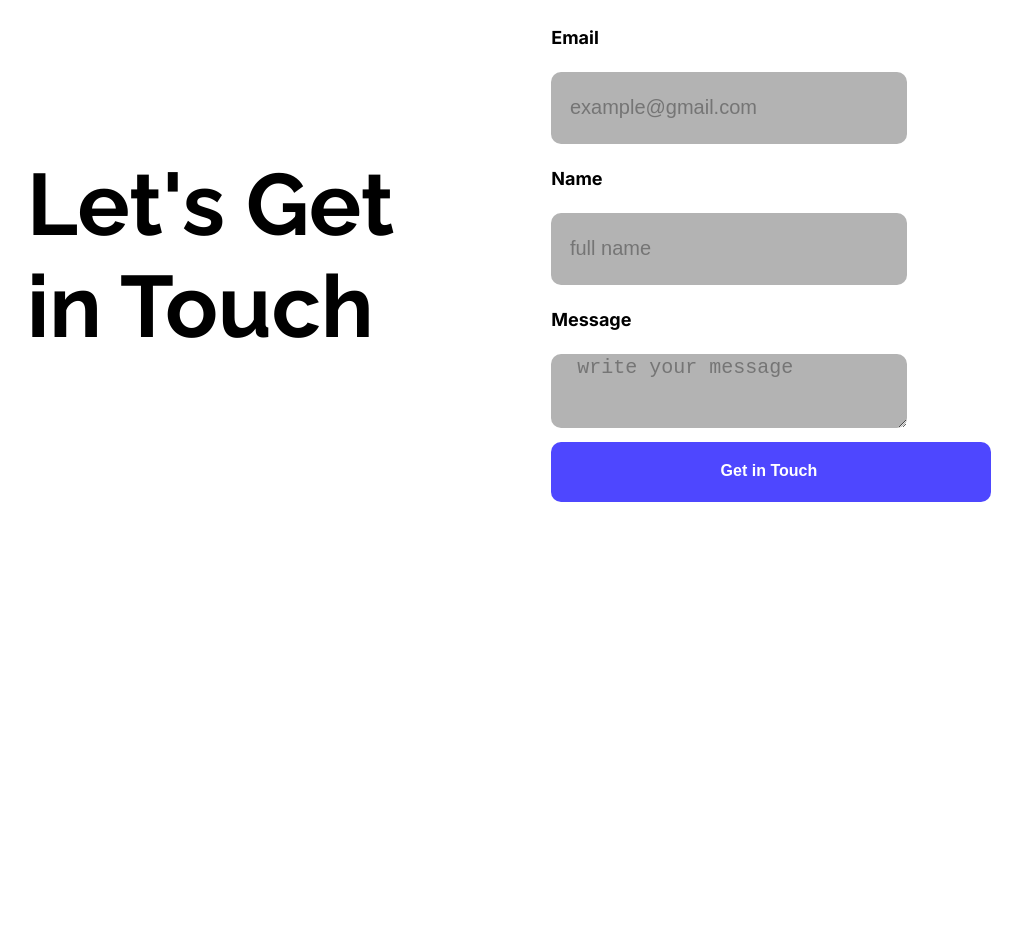
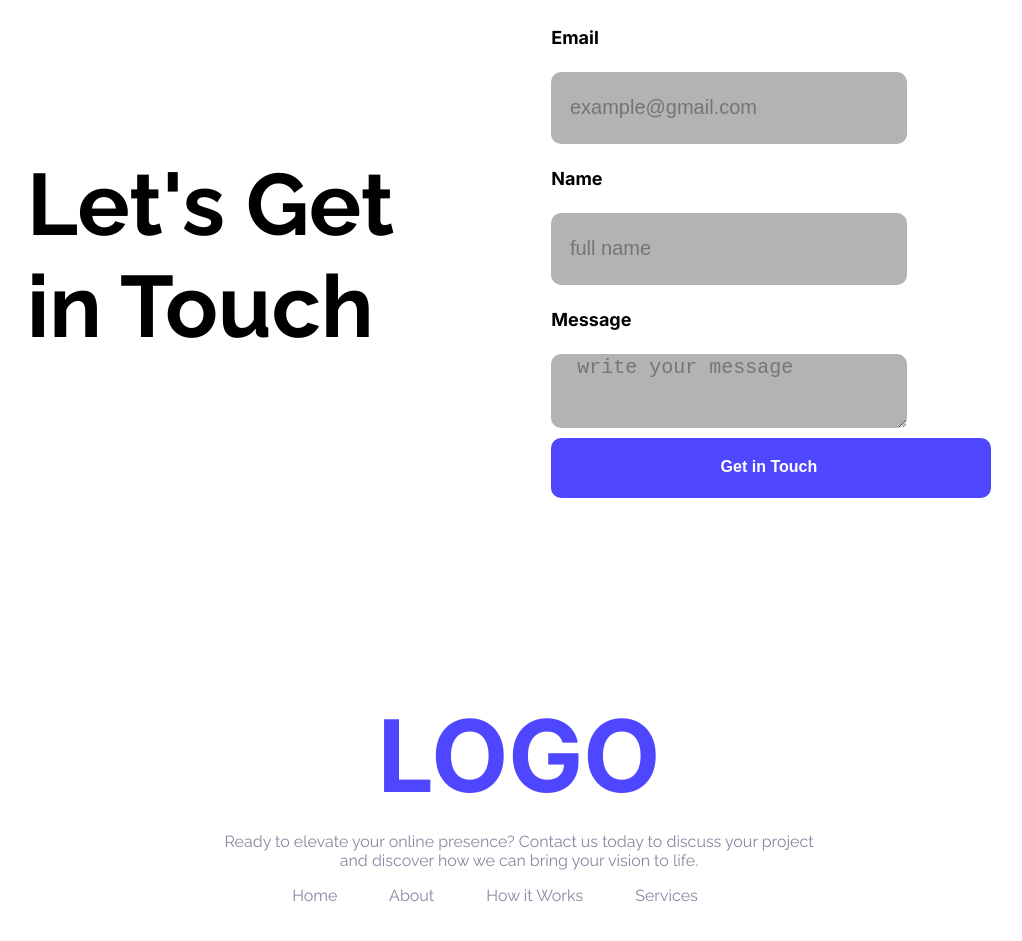
Before and after one commit to AminurAT/my-first-assignment, a plain HTML site: page index.html in a window 1280 px wide. Shown: the part 2776-3717 px from the top of the page, without its empty margins (121-1143 px from the left). Before the commit the page ends 3475 px from the top, so only its background shows below. Drawn offline with Linux system fonts and the light colour scheme.

Commit message:
added footer section and hover effect on botton

```diff
--- a/index.html
+++ b/index.html
@@ -77,7 +77,7 @@
             <h2 class="section-title">Let's Get in Touch</h2>
             </div>
 
-        <div class="section-column inter-LOGO">
+         <div class="section-column inter-LOGO">
             <form action="">
                 <div>
                     <h4 class="touch-title">Email</h4>
@@ -90,7 +90,6 @@
                 <div>
                     <h4 class="touch-title">Message</h4>
                     <textarea name="" id="" cols="40" rows="60" placeholder="  write your message"></textarea>
-                      <!-- <textarea name="" id="" cols="40" rows="60" placeholder="  write your message"></textarea> -->
                 </div>
                 <div>
 
@@ -100,12 +99,18 @@
         </div>
         </section>
 
-
-
     </main>
 
-    <footer>
+    <footer class="footer-section">
+        <h1 class="footer-title inter-LOGO">LOGO</h1>
+        <p class="footer-subtitle">Ready to elevate your online presence? Contact us today to discuss your project and discover how we can bring your vision to life.</p>
+        <div footer-links>
+            <a href="">Home</a>
+            <a href="">About</a>
+            <a href="">How it Works</a>
+            <a href="">Services</a>
 
+        </div>
     </footer>
 </body>
 </html>
--- a/styles/assignment.css
+++ b/styles/assignment.css
@@ -46,6 +46,11 @@ nav{
   padding: 12px 36px;
   border-radius: 10px;
   border: none;
+  cursor: pointer;
+}
+.button-primary:hover{
+  background-color: brown;
+
 }
 
 /* banner style */
@@ -176,7 +181,7 @@ div input[type="text"], div input[type="email"], div textarea{
         height: 70px;
         border-radius: 10px;
         background-color: rgba(179, 179, 179, 1);
-        /* display: block; */
+        display: block;
         width: 80%;
         border: 0px;
         font-size: 20px;
@@ -190,3 +195,36 @@ div input[type="text"], div input[type="email"], div textarea{
     margin: none;
 
   }
+
+
+  /* Footer Section */
+
+  .footer-section{
+    text-align: center;
+  background-color: rgba(255, 255, 255, 1);
+    max-width: 600px;
+    margin: 103px auto;
+
+  }
+
+  .footer-title{
+    font-size: 100px;
+    font-weight: bold;
+    color: rgba(78, 71, 255, 1);
+    margin-bottom: 8px;
+
+  }
+
+  .footer-subtitle{
+    color: rgba(137, 135, 161, 1);
+
+  }
+
+  div a{
+    text-decoration: none;
+    color: rgba(137, 135, 161, 1);
+    margin-right: 48px;
+  }
+  .footer-links{
+
+  }
```
